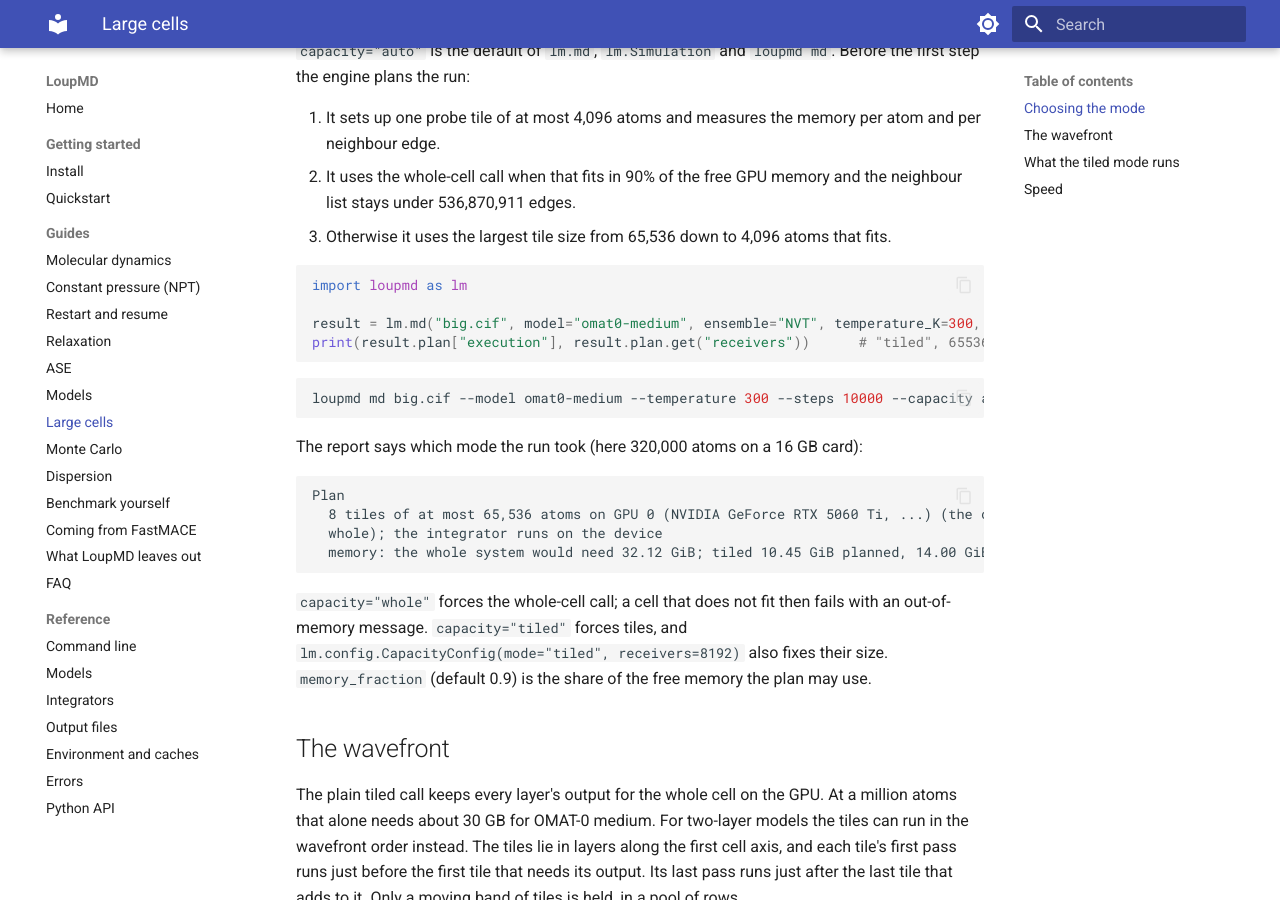
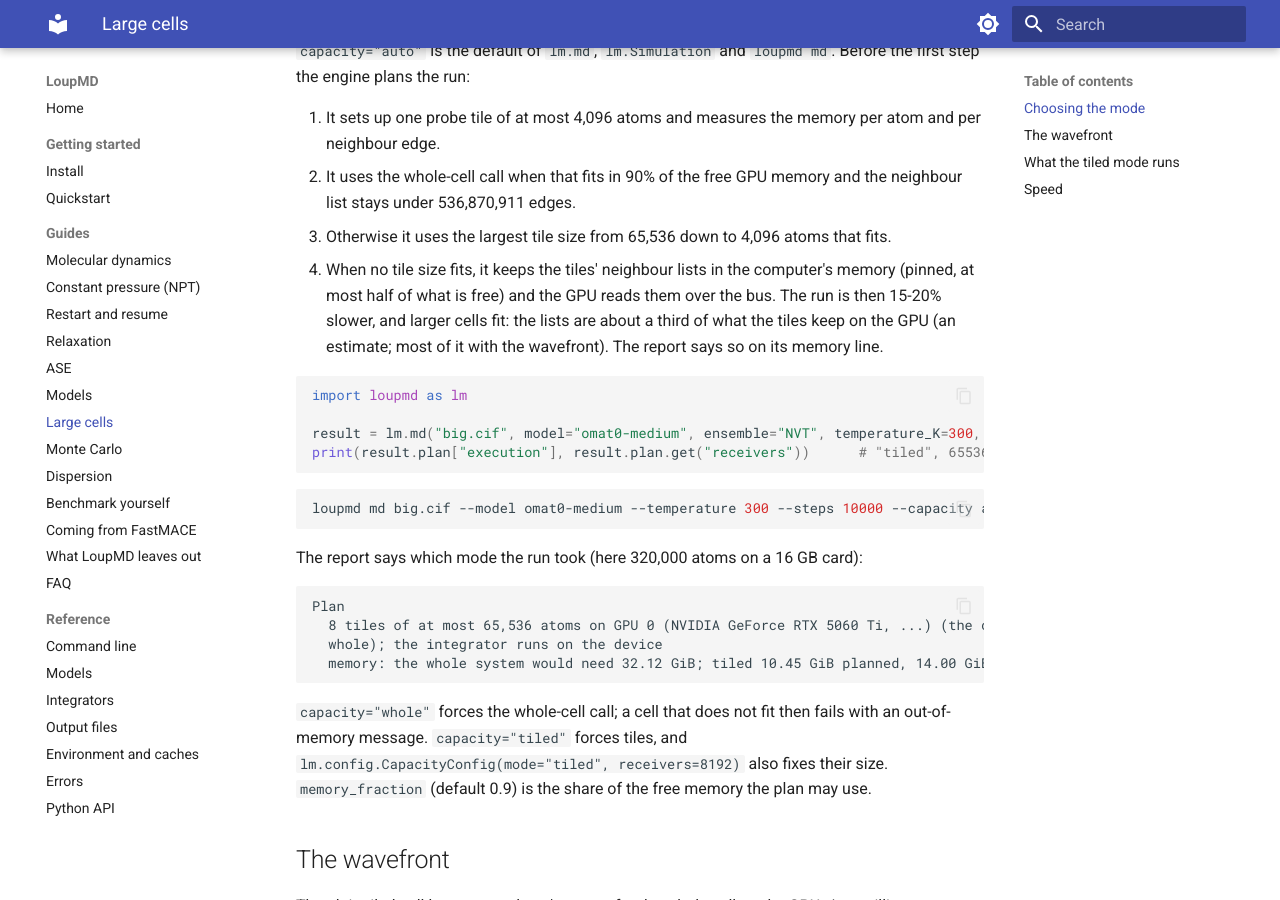
Before and after one commit to FZWINGEL-UBT/LoupMD, an MkDocs documentation site: the page built from docs/guide/large-cells.md, in a window 1280 px wide and 900 px high, scrolled down 335 px. Built offline with MkDocs 1.6.1 and Material for MkDocs 9.7.7, drawn with Linux system fonts in a browser that asks for light colours.

Commit message:
PLAN, status, ledger and guide: tile lists in host memory (7d74863)
Co-Authored-By: Claude Opus 5.5 <noreply@anthropic.com>

````diff
--- a/docs/guide/large-cells.md
+++ b/docs/guide/large-cells.md
@@ -14,6 +14,10 @@ plans the run:
 2. It uses the whole-cell call when that fits in 90% of the free GPU memory and the neighbour list stays under
    536,870,911 edges.
 3. Otherwise it uses the largest tile size from 65,536 down to 4,096 atoms that fits.
+4. When no tile size fits, it keeps the tiles' neighbour lists in the computer's memory (pinned, at most half of
+   what is free) and the GPU reads them over the bus. The run is then 15-20% slower, and larger cells fit: the
+   lists are about a third of what the tiles keep on the GPU (an estimate; most of it with the wavefront). The
+   report says so on its memory line.
 
 ```python
 import loupmd as lm
````
Also changed, not shown: OPTIMISATION_LEDGER.md (+3 -0 lines), PLAN.md (+1 -0 lines), STATUS_AND_PROFILE.md (+15 -0 lines).
